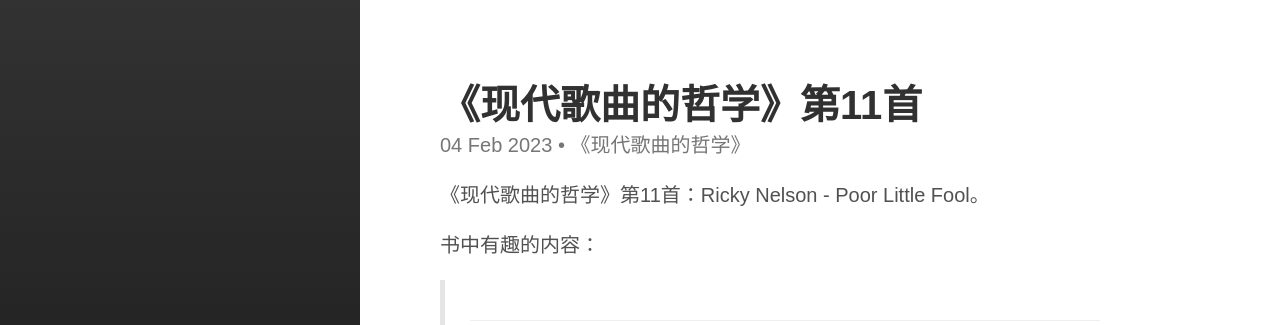
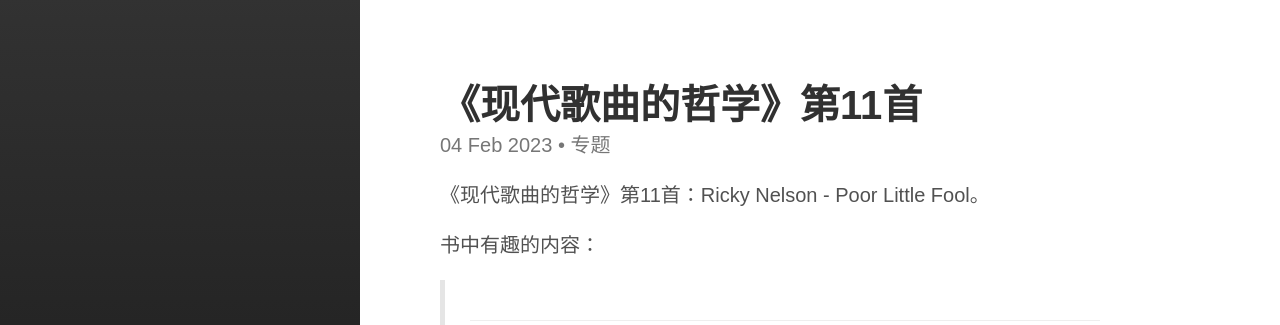
Before and after one commit to ukuz/ukuz.github.io, a Jekyll site: the page built from _posts/2023-02-04-philosophy-of-modern-song-11.md, in a window 1280 px wide and 1400 px high. Shown: the top 325 px of the window. Built offline with Jekyll 4.4.1, drawn with Linux system fonts in a browser that asks for light colours.

Commit message:
Update 2023-02-04-philosophy-of-modern-song-11.md

```diff
--- a/_posts/2023-02-04-philosophy-of-modern-song-11.md
+++ b/_posts/2023-02-04-philosophy-of-modern-song-11.md
@@ -2,16 +2,13 @@
 layout: post
 title: 《现代歌曲的哲学》第11首
 categories:
-  - 《现代歌曲的哲学》
-tags:
   - 专题
-  - Dylan
 excerpt_separator:  <!--more-->
 ---
-
+<!--more-->
 《现代歌曲的哲学》第11首：Ricky Nelson - Poor Little Fool。
 
-书中有趣的内容：<!--more-->
+书中有趣的内容：
 > ----------------------------------------------
 > 傻瓜带给我们很多歌曲。
 >
```
